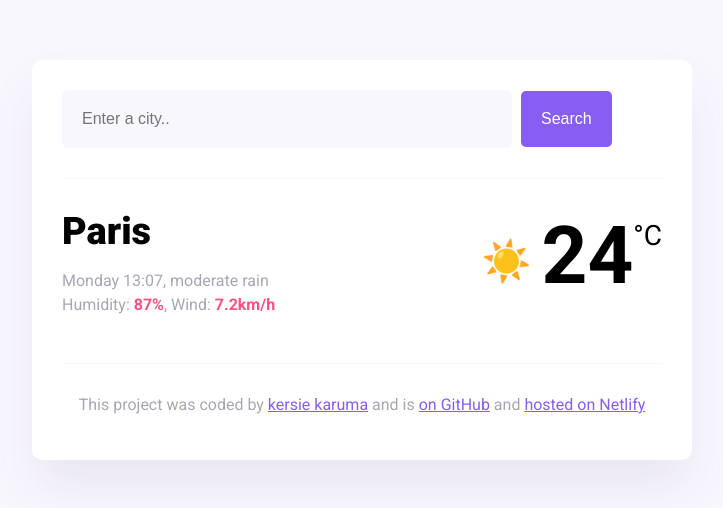
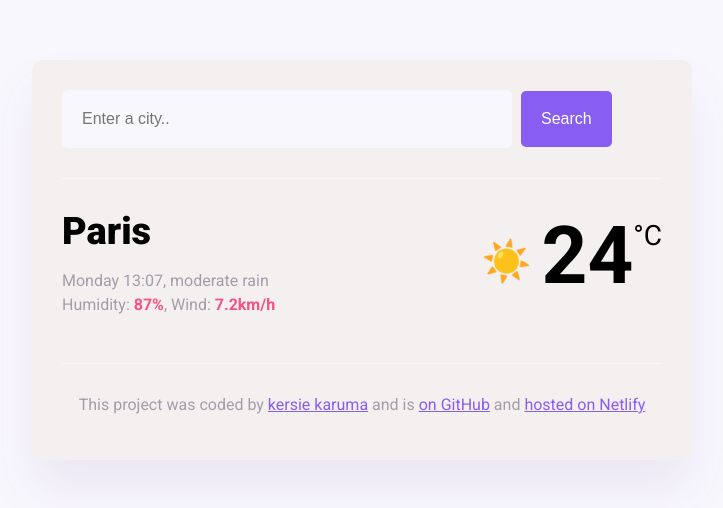
Before and after one commit to Kersie30/weather-app, a plain HTML site: page index.html in a window 1280 px wide. Shown: the whole page, without its empty margins (278-1001 px from the left). Drawn offline with nearby package versions, Linux system fonts and the light colour scheme; files that its build step writes are made by us from their sources; files whose address does not match are found by name.

Commit message:
bacgroundcolor updated

```diff
--- a/styles.css
+++ b/styles.css
@@ -8,7 +8,7 @@ a {
 }
 
 .weather-app {
-  background: white;
+  background: rgb(245, 240, 240);
   max-width: 600px;
   margin: 60px auto;
   padding: 30px;
```
